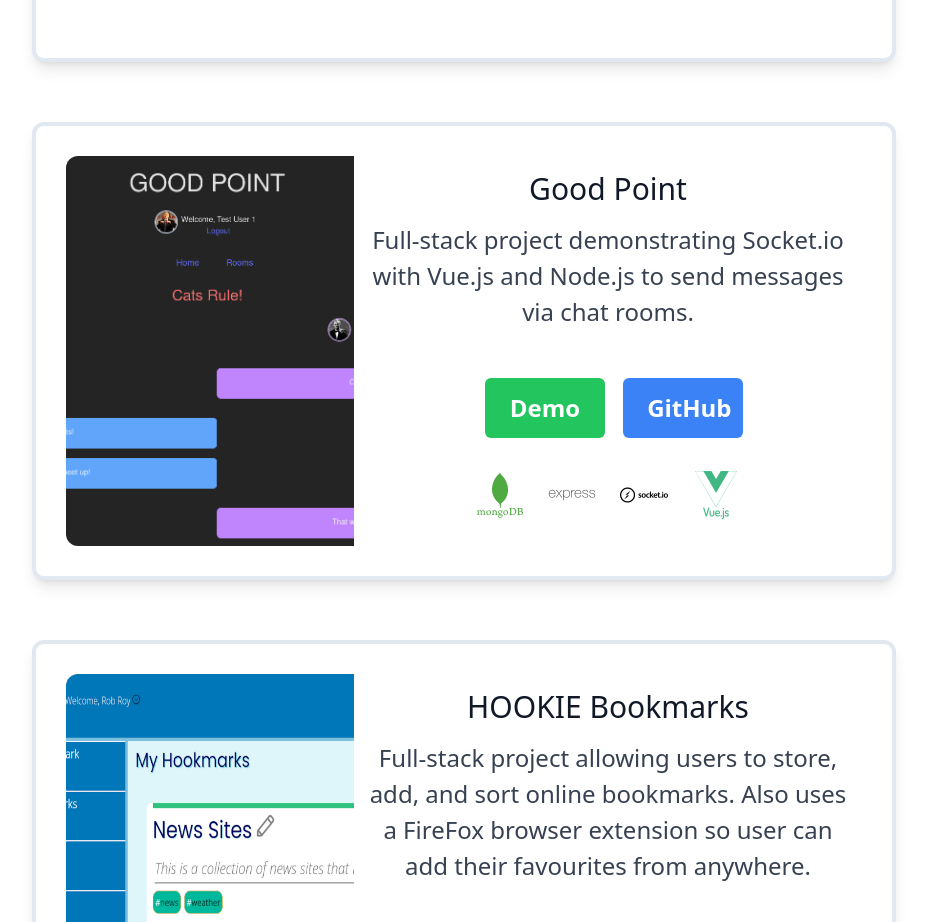
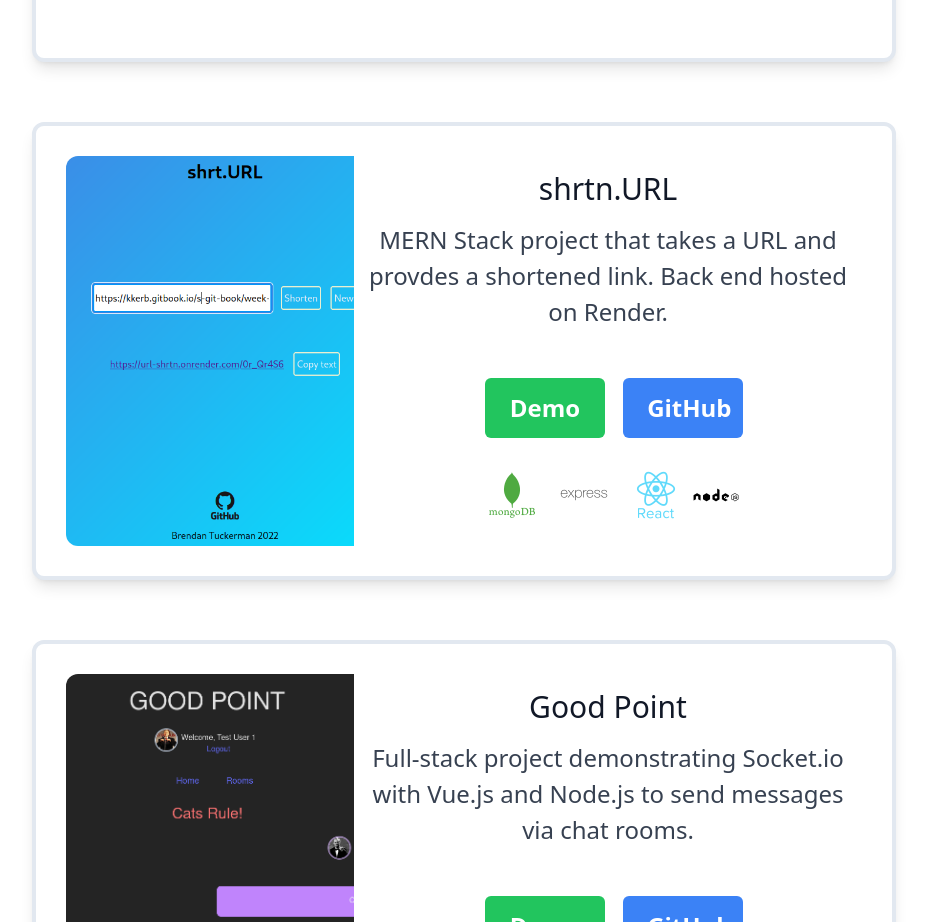
Before and after one commit to brendantuckerman/brendantuckerman.github.io, a React (Create React App) app: page / in a window 1280 px wide. Shown: the part 3182-4104 px from the top of the page, without its empty margins (176-1103 px from the left). Built offline with nearby package versions, Linux system fonts and the light colour scheme; no server answers.

Commit message:
Added url shorten to projects

```diff
--- a/src/components/Projects.jsx
+++ b/src/components/Projects.jsx
@@ -25,6 +25,32 @@ const Projects =()=> {
                         <i className="devicon-tailwindcss-original-wordmark colored p-2"></i>
                         <i className="devicon-javascript-plain colored p-2"></i>
                         <i class="devicon-python-plain-wordmark colored  p-2"></i>
+                    </div>
+                </div>
+            </div>
+        </div>
+        {/* -URL SHORTN */}
+        <div class="flex justify-center mt-10">
+            <div class="flex flex-col md:flex-row md:max-w-xl rounded-lg bg-white shadow-lg border-4 border-slate-200 p-5">
+                <img class=" w-full h-96 md:h-auto object-cover md:w-48 rounded-t-lg md:rounded-none md:rounded-l-lg" src="../img/shrtUrl.png" alt="a screenshot from srt.URL showing thee main page with a shortened url." />
+                <div class="p-2 flex flex-col justify-start">
+                <h5 class="text-gray-900 text-xl font-medium mb-2">shrtn.URL</h5>
+                <p class="text-gray-700 text-base mb-4">
+                MERN Stack project that takes a URL and provdes a shortened link. Back end hosted on Render.
+                </p>
+                    <div className="buttons p-2">
+                        <a href="https://mrmaverick79.github.io/url-shorten-react-frontend/" target="_blank" rel="noopener noreferrer" >
+                        <button type="button" className="bg-green-500 hover:bg-green-700 text-white font-bold py-2 px-4 rounded w-20 m-2">Demo</button></a> <a href="https://github.com/MrMaverick79/url-shorten-react-frontend"
+                        target="_blank" rel="noopener noreferrer"><button type="button" className="bg-blue-500 hover:bg-blue-700 text-white font-bold py-2 px-4 rounded w-20">GitHub</button></a>
+
+                    </div>
+                    <div className="icons text-[2em]">
+                        <i class="devicon-mongodb-plain-wordmark colored p-2"></i>
+                        <i class="devicon-express-original-wordmark colored p-2"></i>
+                        <i className="devicon-react-original-wordmark colored p-2"></i>
+                        <i class="devicon-nodejs-plain-wordmark"></i>
+
+
                     </div>
                 </div>
             </div>
```
Also changed, not shown: public/img/shrtUrl.png (added).
